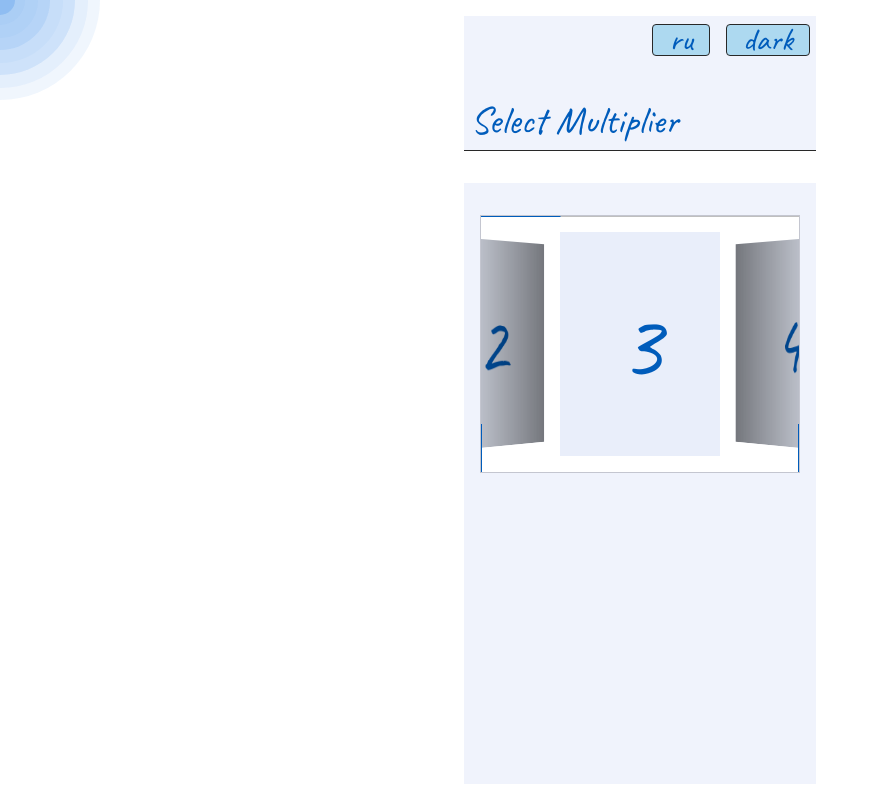
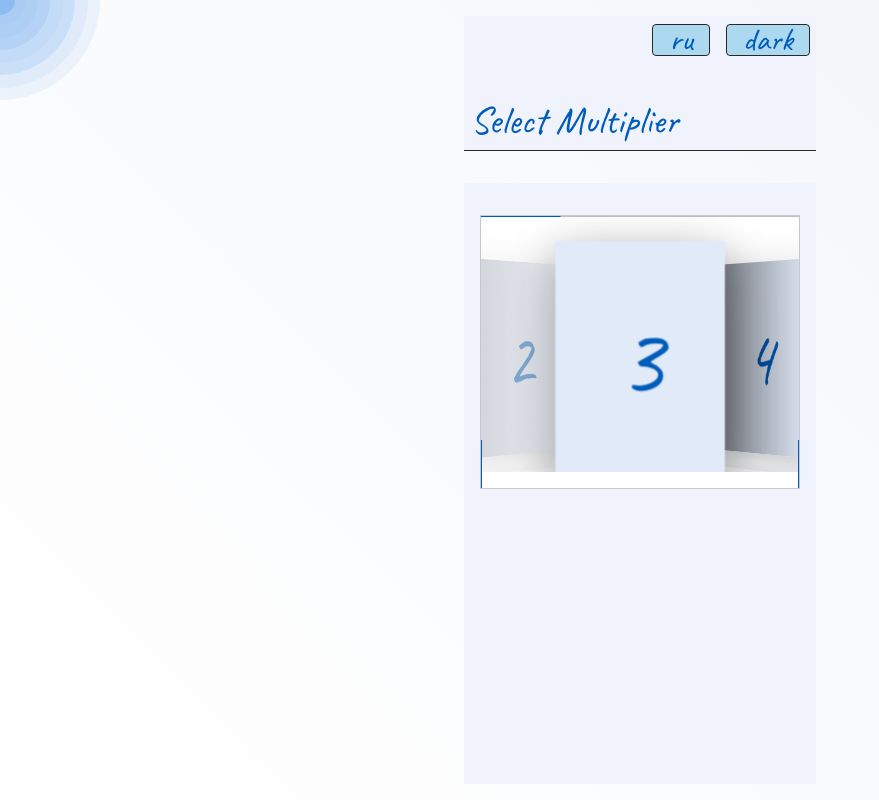
Before and after one commit to IakovlevDmitrii/multiplication-table, a React (Create React App) app: page / in a window 1280 px wide. Shown: the whole page, without its empty margins (0-879 px from the left). Built offline with nearby package versions, Linux system fonts and the light colour scheme.

Commit message:
SelectMultiplierPage

```diff
--- a/src/components/pages/selectMultiplierPage/SelectMultiplierPage.module.scss
+++ b/src/components/pages/selectMultiplierPage/SelectMultiplierPage.module.scss
@@ -14,25 +14,76 @@
 	article {
 		position: relative;
 		width: 100%;
+		padding-bottom: 0.5rem;
 		border: 1px solid var(--color-outline-variant);
 		background: var(--color-surface);
-		padding-bottom: 0.5rem;
 	}
 
 	:global {
 		.swiper {
 			width: 100%;
+			padding-top: 1rem;
 			perspective: 1200px;
 			transform-style: preserve-3d;
-			padding-top: 0.5rem;
+
+			&-slide {
+				width: 5rem;
+				height: 7rem;
+				transition: all 600ms cubic-bezier(0.215, 0.61, 0.355, 1);
+
+				&-active {
+					filter: drop-shadow(0 8px 20px rgba(0,0,0,0.2));
+					transform: translate3d(0, 0, 0) rotateZ(0) scale(1.06) !important;
+					z-index: 1;
+				}
+
+				&-prev,
+				&-next {
+					opacity: 0.5;
+					transform: scale(0.8);
+				}
+
+				&-prev {
+					transform: translate3d(-150px, 1, -400px) rotateZ(-40deg) !important;
+				}
+
+				&-next {
+					transform: translate3d(150px, 1, -400px) rotateZ(40deg) !important;
+				}
+
+				&-shadow-left,
+				&-shadow-right {
+					opacity: 0.6;
+					background-image:
+						linear-gradient(
+							to right,
+							rgba(0, 0, 0, 0.3),
+							rgba(0, 0, 0, 0)
+					);
+				}
+
+				&::after {
+					content: '';
+					position: absolute;
+					width: 90%;
+					height: 20px;
+					bottom: -20px;
+					left: 5%;
+					background:
+						radial-gradient(
+							ellipse at center,
+							var(--color-surface) 0%,
+							var(--color-surface-0) 80%
+					);
+					z-index: -1;
+				}
+			}
 		}
-		.swiper-slide {
-			width: 5rem;
-			height: 7rem;
-		}
+
 		.swiper-pagination-progressbar {
 			height: 1px;
 		}
+
 		.swiper-pagination-progressbar-fill {
 			background: var(--color-primary);
 		}
@@ -56,6 +107,7 @@
 		.button-prev {
 			border-left: 1px solid var(--color-primary);
 		}
+
 		.button-next {
 			border-right: 1px solid var(--color-primary);
 		}
@@ -86,7 +138,8 @@
 		justify-content: center;
 		width: 100%;
 		height: 100%;
-		background: var(--color-surface-2);
+		background: var(--color-surface-3);
+		box-shadow: 0 15px 50px rgba(0, 0, 0, 0.2);
 
 		span {
 			font-size: 3rem;
--- a/src/components/pages/selectMultiplierPage/SelectMultiplierPage.tsx
+++ b/src/components/pages/selectMultiplierPage/SelectMultiplierPage.tsx
@@ -1,10 +1,7 @@
 import { FC, JSX, useEffect, useMemo } from "react";
 import { NavLink } from "react-router-dom";
 import {	Swiper, SwiperSlide } from 'swiper/react';
-import { Autoplay, EffectCoverflow,
-	FreeMode,
-	Navigation,
-	Pagination, Keyboard, Mousewheel } from "swiper/modules";
+import { Autoplay, EffectCoverflow, Keyboard, Mousewheel, Navigation, Pagination } from "swiper/modules";
 import PageLayout from "../../../components/pageLayout";
 import Header from "../../header";
 import { useAppDispatch, useSettings } from "../../../features/hooks";
@@ -12,14 +9,14 @@ import { clearMultiplicationEquation, changeSubjectOfRepetition_multiplication }
 import { createArrayRange } from "../../../utils";
 import { MATH_CONFIG } from "../../../utils/config";
 import locales from "../../../features/locales";
-
+import { swiperParams } from "../../../utils/swiper-params";
 import 'swiper/scss';
 import 'swiper/scss/autoplay';
-import 'swiper/scss/free-mode';
 import 'swiper/scss/effect-coverflow';
+import 'swiper/scss/keyboard';
+import 'swiper/scss/mousewheel';
 import 'swiper/scss/pagination';
 import 'swiper/scss/navigation';
-
 import styles from "./SelectMultiplierPage.module.scss";
 
 const SelectMultiplierPage: FC = (): JSX.Element => {
@@ -51,48 +48,14 @@ const SelectMultiplierPage: FC = (): JSX.Element => {
 		<section className={styles.multiplierList}>
 			<article>
 				<Swiper
-					effect={'coverflow'}
-					centeredSlides={true}
-					slidesPerView={'auto'}
-					autoplay={{
-						delay: 1000
-					}}
-					coverflowEffect={{
-						rotate: 50,
-						stretch: 0,
-						depth: 100,
-						modifier: 1,
-						slideShadows: true,
-					}}
-					pagination={{
-						hideOnClick: true,
-						type: 'progressbar',
-					}}
-					keyboard={{
-						enabled: true,
-						onlyInViewport: false,
-					}}
-					mousewheel={{
-						invert: true,
-					}}
-					navigation={{
-						prevEl: '.button-prev',
-						nextEl: '.button-next',
-					}}
-					loop={true}
-					freeMode={{
-						// enabled: true,
-						// sticky: true,
-					}}
-					speed={600}
+					{...swiperParams}
 					modules={[
 						Autoplay,
 						EffectCoverflow,
-						FreeMode,
-						Pagination,
 						Keyboard,
 						Mousewheel,
 						Navigation,
+						Pagination,
 					]}
 				>
 					{list.map((multiplier: number): JSX.Element => (
--- a/src/styles/_const.module.scss
+++ b/src/styles/_const.module.scss
@@ -46,7 +46,11 @@
 	--color-on-secondary: #fff;
 	--color-secondary-container: #dae2f9;
 	--color-on-secondary-container: #131c2b;
+
 	--color-surface: #fff;
+	//--color-surface_background: linear-gradient(45deg, #f0f2f5 0%, #e6e9ef 100%);
+	--color-surface_background: linear-gradient(45deg, var(--color-surface) 0%, var(--color-surface-0) 100%);
+
 	--color-on-surface: #1a1b1f;
 	--color-surface-variant: #e0e2ec;
 	--color-on-surface-variant: #44474e;
@@ -90,7 +94,11 @@
 	--color-on-secondary: #283041;
 	--color-secondary-container: #3e4759;
 	--color-on-secondary-container: #dae2f9;
+
 	--color-surface: #1a1b1f;
+	//--color-surface_background: linear-gradient(45deg, #2a2b2f 0%, #3a3b3f 100%);
+	--color-surface_background: linear-gradient(45deg, var(--color-surface) 0%, var(--color-surface-0) 100%);
+
 	--color-on-surface: #e3e2e6;
 	--color-surface-variant: #44474e;
 	--color-on-surface-variant: #c4c6d0;
@@ -101,7 +109,10 @@
 	--color-inverse-primary: #005cbb;
 	--color-surface-0: #141518;
 	--color-surface-1: #21242a;
+
 	--color-surface-2: #262931;
+	--color-surface-2_00: #26293100;
+
 	--color-surface-3: #2a2e38;
 	--color-surface-4: #2b303a;
 	--color-surface-5: #2e333e;
--- a/src/styles/styles.module.scss
+++ b/src/styles/styles.module.scss
@@ -12,7 +12,7 @@ html {
 }
 
 body {
-	background: var(--color-surface);
+	background: var(--color-surface_background);
 	color: var(--color-primary);
 	font-family: 'CaveatRegular', sans-serif;
 	font-style: normal;
--- a/src/utils/swiper-params.ts
+++ b/src/utils/swiper-params.ts
@@ -0,0 +1,31 @@
+export const swiperParams = {
+	autoplay: {
+		delay: 600,
+	},
+	effect: 'coverflow' as const,
+	coverflowEffect: {
+		rotate: 50,
+		stretch: 20,
+		depth: 200,
+		modifier: 1,
+		slideShadows: true,
+	},
+	centeredSlides: true,
+	keyboard: {
+		enabled: true,
+		onlyInViewport: false,
+	},
+	loop: true,
+	mousewheel: {
+		invert: true,
+	},
+	navigation: {
+		prevEl: '.button-prev',
+		nextEl: '.button-next',
+	},
+	pagination: {
+		type: 'progressbar' as const,
+	},
+	slidesPerView: 'auto' as const,
+	speed: 1000,
+};
```
